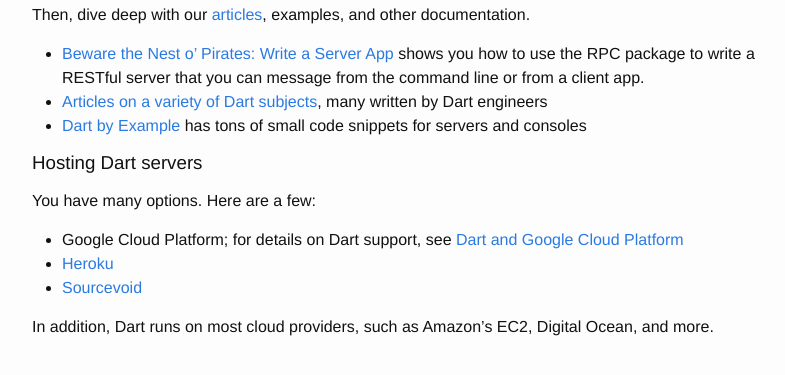
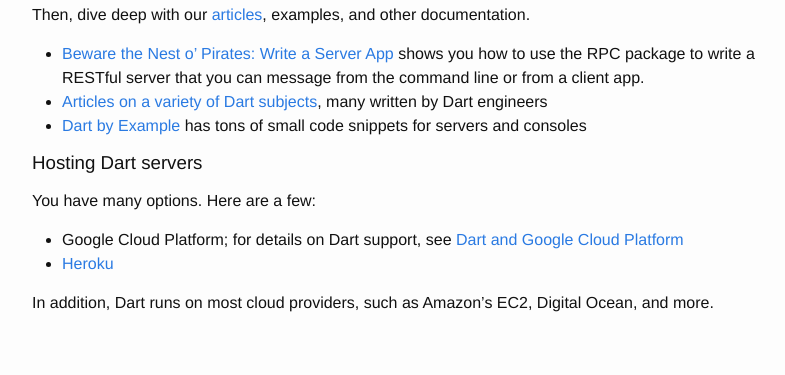
Before and after one commit to dart-archive/old_ghpages_server_docs, a Jekyll site: the page built from server.md, in a window 1280 px wide and 900 px high, scrolled down 2582 px, cut to the strip 516-891 px from the top of the window. Shown: the whole strip, without its empty margins (238-1023 px from the left). Built offline with Jekyll 4.4.1, drawn with Linux system fonts in a browser that asks for light colours.

Commit message:
Removed sourcevoid references.
Sourcevoid has closed shop, no need to keep referencing it.

```diff
--- a/server.md
+++ b/server.md
@@ -176,7 +176,6 @@ You have many options. Here are a few:
 * Google Cloud Platform; for details on Dart support, see
   [Dart and Google Cloud Platform](google-cloud-platform)
 * [Heroku](https://github.com/igrigorik/heroku-buildpack-dart)
-* [Sourcevoid](https://www.sourcevoid.com/)
 
 In addition, Dart runs on most cloud providers, such as
 Amazon's EC2, Digital Ocean, and more.
```
